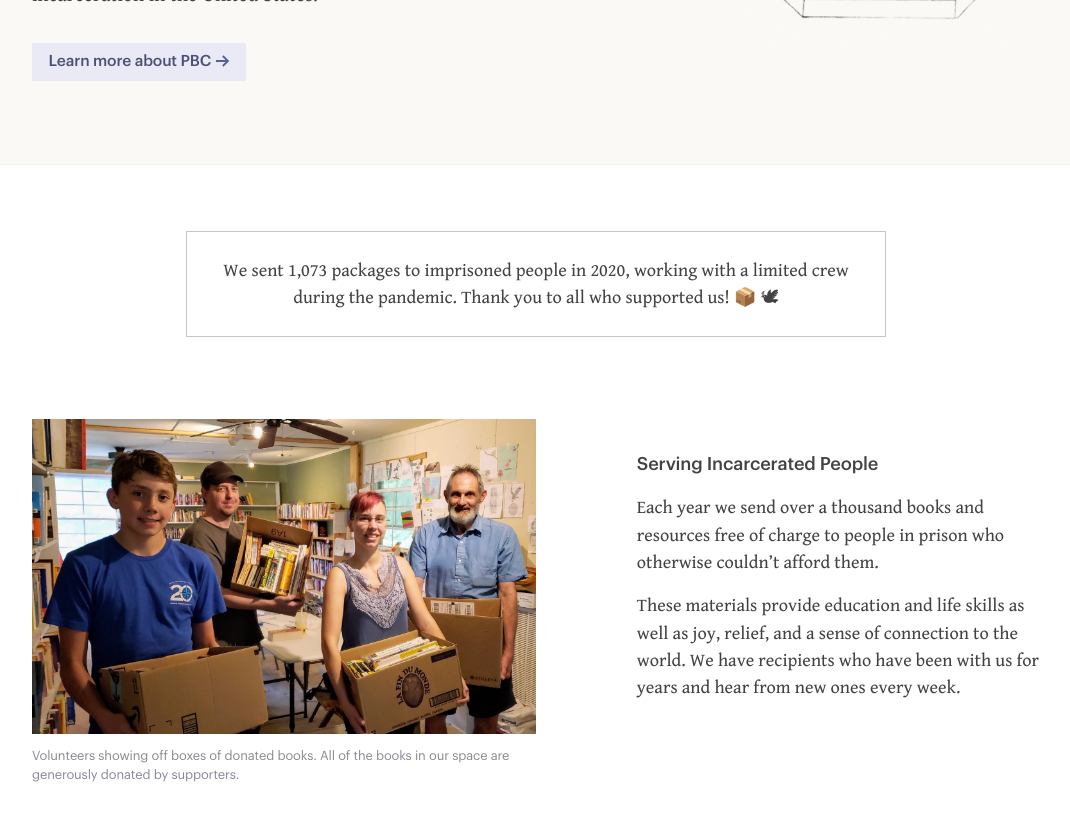
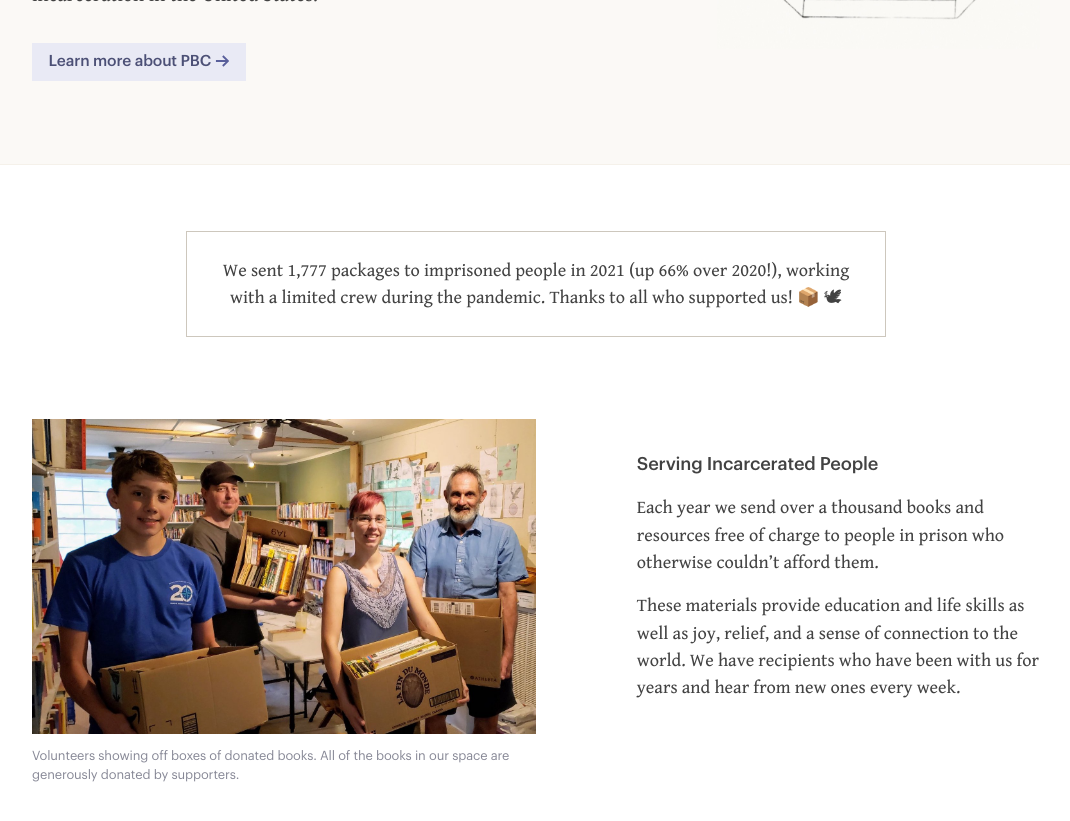
Before and after one commit to prisonbookscollective/prisonbookscollective.github.io, a Jekyll site: the page built from index.html, in a window 1280 px wide and 900 px high, scrolled down 347 px. Shown: the top 821 px of the window, without its empty margins (104-1174 px from the left). Built offline with Jekyll 4.4.1, drawn with Linux system fonts in a browser that asks for light colours.

Commit message:
Updates donation total

```diff
--- a/index.html
+++ b/index.html
@@ -4,7 +4,7 @@ title: Home
 ---
 
 <div class="annual-total">
-  <p>We sent 1,073 packages to imprisoned people in 2020, working with a limited crew during the pandemic. Thank you to all who supported us! 📦 🕊 </p>
+  <p>We sent 1,777 packages to imprisoned people in 2021 (up 66% over 2020!), working with a limited crew during the pandemic. Thanks to all who supported us! 📦 🕊 </p>
 </div>
 
 <div class="copy-right">
```
